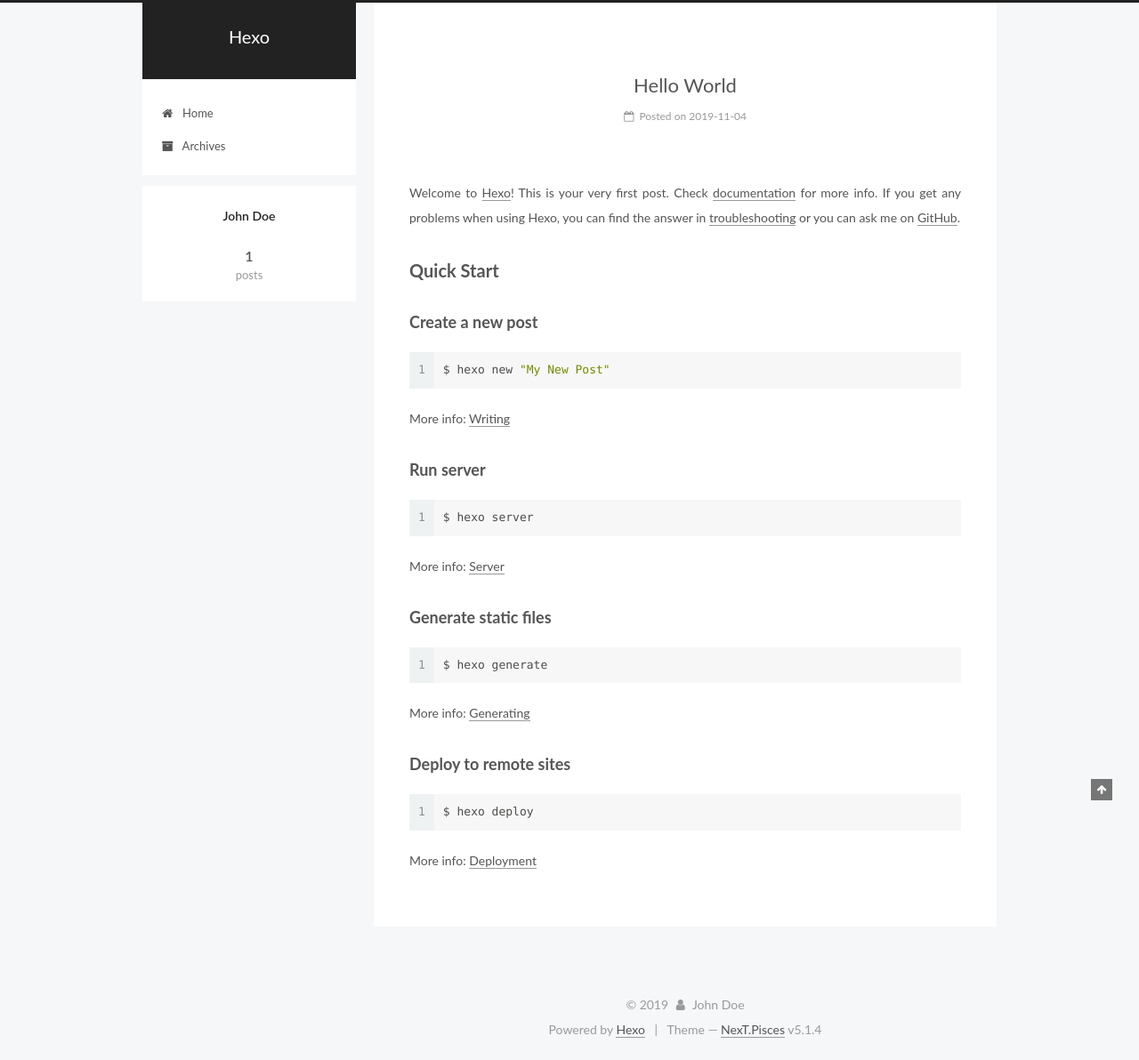
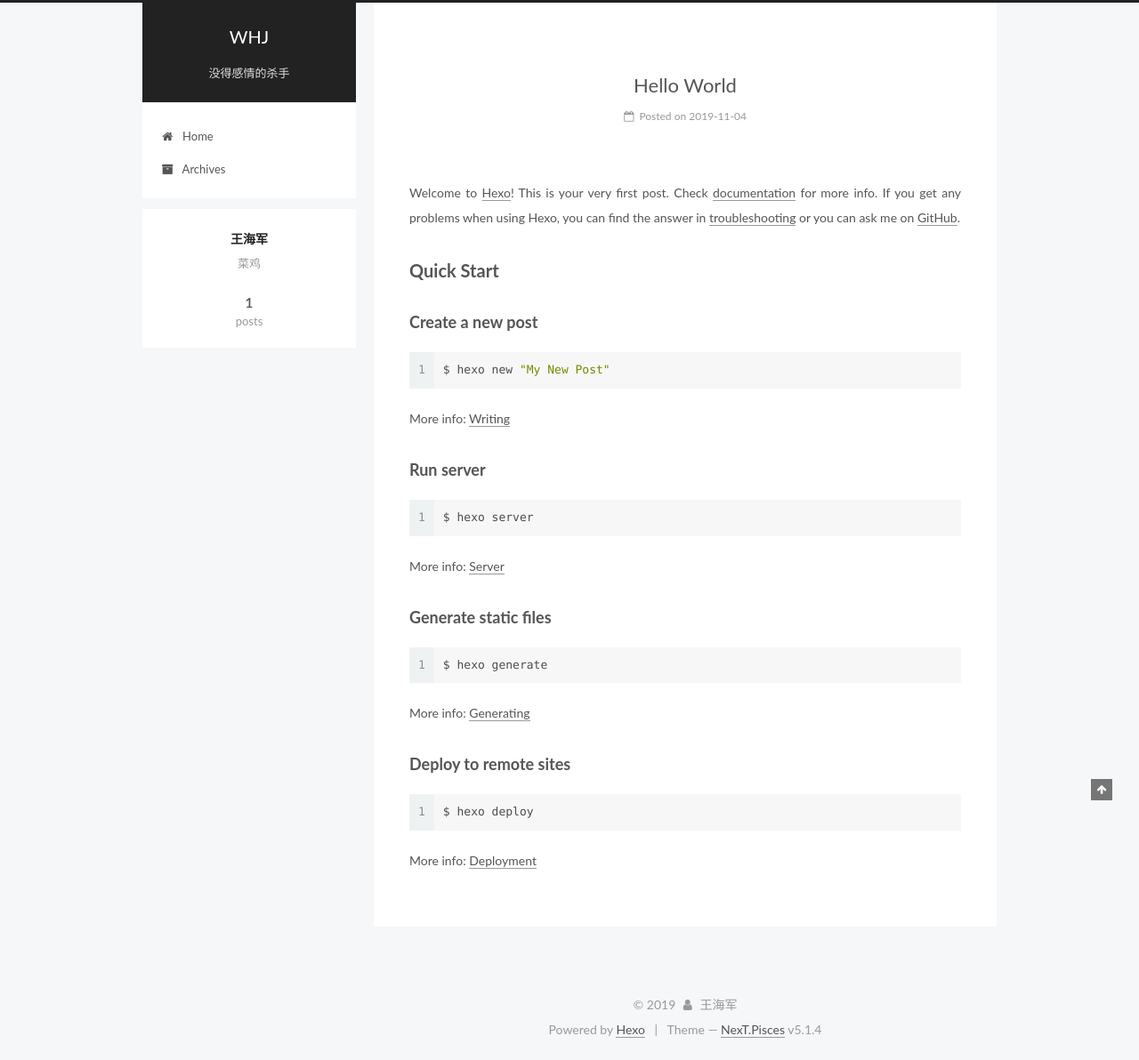
Before and after one commit to Whj945/Whj945.github.io, a plain HTML site: page index.html in a window 1280 px wide. Shown: the whole page at 89% size. Drawn offline with Linux system fonts and the light colour scheme.

Commit message:
Site updated: 2019-11-04 14:42:24

```diff
--- a/2019/11/04/hello-world/index.html
+++ b/2019/11/04/hello-world/index.html
@@ -82,8 +82,8 @@
 <meta name="description" content="Welcome to Hexo! This is your very first post. Check documentation for more info. If you get any problems when using Hexo, you can find the answer in troubleshooting or you can ask me on GitHub. Quick">
 <meta property="og:type" content="article">
 <meta property="og:title" content="Hello World">
-<meta property="og:url" content="http:&#x2F;&#x2F;yoursite.com&#x2F;2019&#x2F;11&#x2F;04&#x2F;hello-world&#x2F;index.html">
-<meta property="og:site_name" content="Hexo">
+<meta property="og:url" content="http:&#x2F;&#x2F;wanghaijun.xyz&#x2F;2019&#x2F;11&#x2F;04&#x2F;hello-world&#x2F;index.html">
+<meta property="og:site_name" content="WHJ">
 <meta property="og:description" content="Welcome to Hexo! This is your very first post. Check documentation for more info. If you get any problems when using Hexo, you can find the answer in troubleshooting or you can ask me on GitHub. Quick">
 <meta property="og:locale" content="en">
 <meta property="og:updated_time" content="2019-11-04T01:46:58.374Z">
@@ -117,13 +117,13 @@
 
 
 
-  <link rel="canonical" href="http://yoursite.com/2019/11/04/hello-world/"/>
+  <link rel="canonical" href="http://wanghaijun.xyz/2019/11/04/hello-world/"/>
 
 
 
 
 
-  <title>Hello World | Hexo</title>
+  <title>Hello World | WHJ</title>
 
 
 
@@ -153,12 +153,12 @@
     <div class="custom-logo-site-title">
       <a href="/"  class="brand" rel="start">
         <span class="logo-line-before"><i></i></span>
-        <span class="site-title">Hexo</span>
+        <span class="site-title">WHJ</span>
         <span class="logo-line-after"><i></i></span>
       </a>
     </div>
 
-        <p class="site-subtitle"></p>
+        <p class="site-subtitle">没得感情的杀手</p>
 
   </div>
 
@@ -230,16 +230,16 @@
 
 
   <div class="post-block">
-    <link itemprop="mainEntityOfPage" href="http://yoursite.com/2019/11/04/hello-world/">
+    <link itemprop="mainEntityOfPage" href="http://wanghaijun.xyz/2019/11/04/hello-world/">
 
     <span hidden itemprop="author" itemscope itemtype="http://schema.org/Person">
-      <meta itemprop="name" content="John Doe">
+      <meta itemprop="name" content="王海军">
       <meta itemprop="description" content="">
       <meta itemprop="image" content="/images/avatar.gif">
     </span>
 
     <span hidden itemprop="publisher" itemscope itemtype="http://schema.org/Organization">
-      <meta itemprop="name" content="Hexo">
+      <meta itemprop="name" content="WHJ">
     </span>
 
 
@@ -392,8 +392,8 @@
         <div class="site-overview">
           <div class="site-author motion-element" itemprop="author" itemscope itemtype="http://schema.org/Person">
 
-              <p class="site-author-name" itemprop="name">John Doe</p>
-              <p class="site-description motion-element" itemprop="description"></p>
+              <p class="site-author-name" itemprop="name">王海军</p>
+              <p class="site-description motion-element" itemprop="description">菜鸡</p>
           </div>
 
           <nav class="site-state motion-element">
@@ -464,7 +464,7 @@
   <span class="with-love">
     <i class="fa fa-user"></i>
   </span>
-  <span class="author" itemprop="copyrightHolder">John Doe</span>
+  <span class="author" itemprop="copyrightHolder">王海军</span>
 
 
 </div>
--- a/css/main.css
+++ b/css/main.css
@@ -1823,7 +1823,7 @@
   width: 4px;
   height: 4px;
   border-radius: 50%;
-  background: #ffffd5;
+  background: #ffc916;
 }
 .links-of-blogroll {
   font-size: 13px;
--- a/index.html
+++ b/index.html
@@ -79,10 +79,12 @@
 
 
 
+<meta name="description" content="菜鸡">
 <meta property="og:type" content="website">
-<meta property="og:title" content="Hexo">
-<meta property="og:url" content="http:&#x2F;&#x2F;yoursite.com&#x2F;index.html">
-<meta property="og:site_name" content="Hexo">
+<meta property="og:title" content="WHJ">
+<meta property="og:url" content="http:&#x2F;&#x2F;wanghaijun.xyz&#x2F;index.html">
+<meta property="og:site_name" content="WHJ">
+<meta property="og:description" content="菜鸡">
 <meta property="og:locale" content="en">
 <meta name="twitter:card" content="summary">
 
@@ -114,13 +116,13 @@
 
 
 
-  <link rel="canonical" href="http://yoursite.com/"/>
+  <link rel="canonical" href="http://wanghaijun.xyz/"/>
 
 
 
 
 
-  <title>Hexo</title>
+  <title>WHJ</title>
 
 
 
@@ -151,12 +153,12 @@
     <div class="custom-logo-site-title">
       <a href="/"  class="brand" rel="start">
         <span class="logo-line-before"><i></i></span>
-        <span class="site-title">Hexo</span>
+        <span class="site-title">WHJ</span>
         <span class="logo-line-after"><i></i></span>
       </a>
     </div>
 
-        <p class="site-subtitle"></p>
+        <p class="site-subtitle">没得感情的杀手</p>
 
   </div>
 
@@ -228,16 +230,16 @@
 
 
   <div class="post-block">
-    <link itemprop="mainEntityOfPage" href="http://yoursite.com/2019/11/04/hello-world/">
+    <link itemprop="mainEntityOfPage" href="http://wanghaijun.xyz/2019/11/04/hello-world/">
 
     <span hidden itemprop="author" itemscope itemtype="http://schema.org/Person">
-      <meta itemprop="name" content="John Doe">
+      <meta itemprop="name" content="王海军">
       <meta itemprop="description" content="">
       <meta itemprop="image" content="/images/avatar.gif">
     </span>
 
     <span hidden itemprop="publisher" itemscope itemtype="http://schema.org/Organization">
-      <meta itemprop="name" content="Hexo">
+      <meta itemprop="name" content="WHJ">
     </span>
 
 
@@ -382,8 +384,8 @@
         <div class="site-overview">
           <div class="site-author motion-element" itemprop="author" itemscope itemtype="http://schema.org/Person">
 
-              <p class="site-author-name" itemprop="name">John Doe</p>
-              <p class="site-description motion-element" itemprop="description"></p>
+              <p class="site-author-name" itemprop="name">王海军</p>
+              <p class="site-description motion-element" itemprop="description">菜鸡</p>
           </div>
 
           <nav class="site-state motion-element">
@@ -438,7 +440,7 @@
   <span class="with-love">
     <i class="fa fa-user"></i>
   </span>
-  <span class="author" itemprop="copyrightHolder">John Doe</span>
+  <span class="author" itemprop="copyrightHolder">王海军</span>
 
 
 </div>
```
Also changed, not shown: archives/2019/11/index.html (+12 -10 lines), archives/2019/index.html (+12 -10 lines), archives/index.html (+12 -10 lines).
